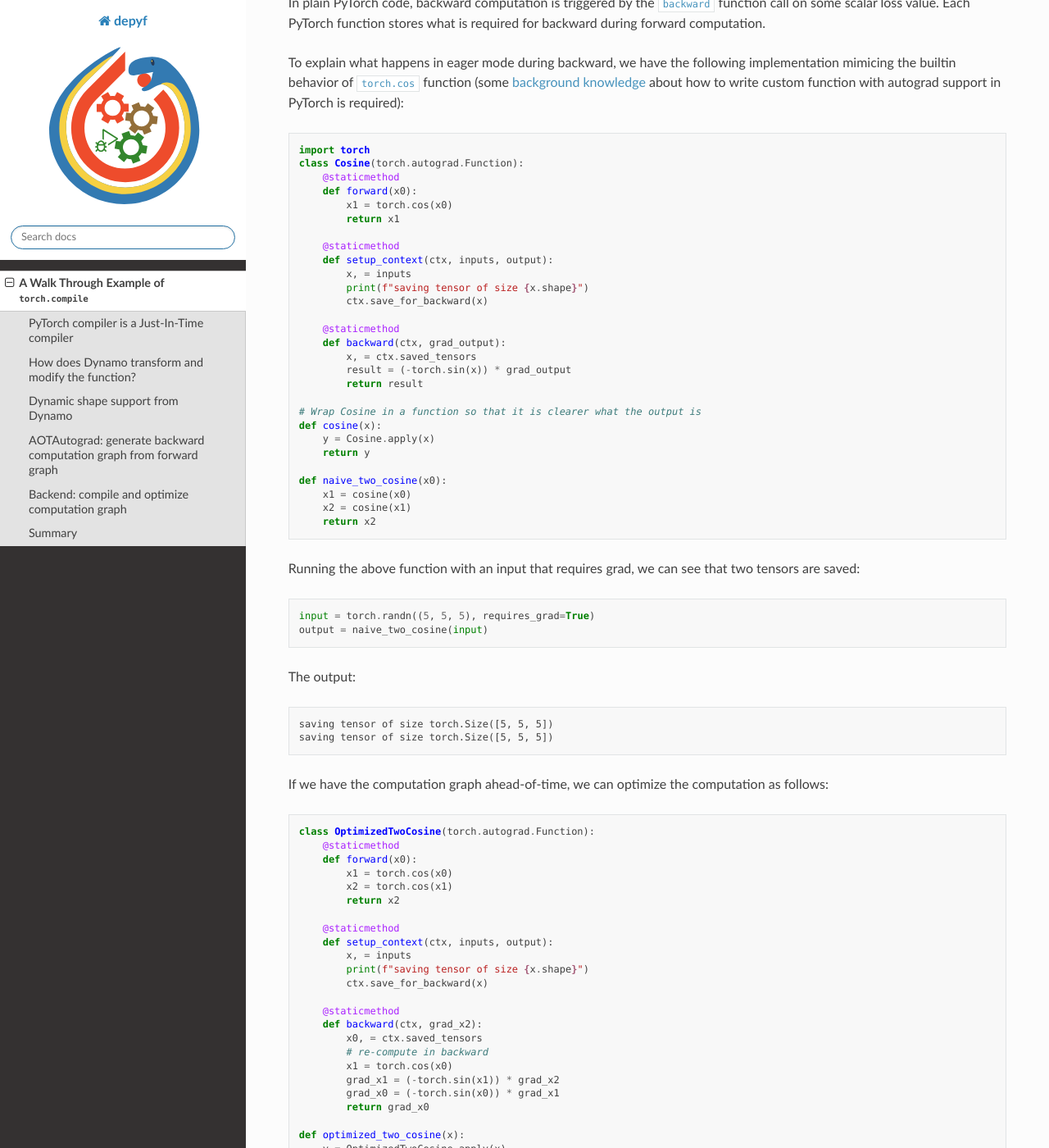
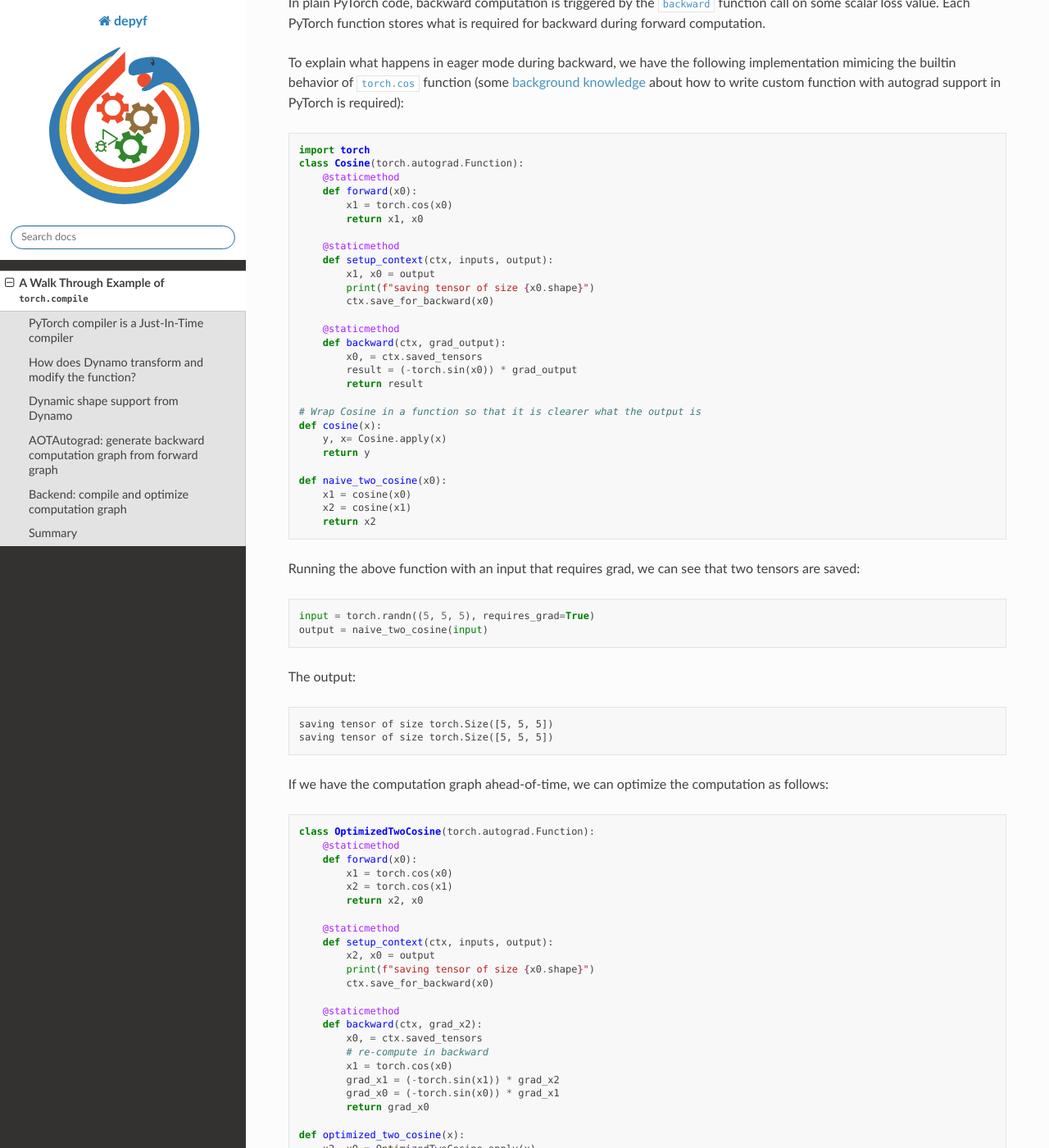
Before and after one commit to thuml/depyf, a Sphinx documentation site: the page built from docs/walk_through.rst, in a window 1280 px wide and 1400 px high, scrolled down 5154 px. Shown: the whole window at 82% size. Built offline with Sphinx 7.4.7 and the Read the Docs theme 2.0.0, drawn with Linux system fonts in a browser that asks for light colours.

Commit message:
unify function

```diff
--- a/docs/walk_through.rst
+++ b/docs/walk_through.rst
@@ -203,23 +203,23 @@ To explain what happens in eager mode during backward, we have the following imp
         @staticmethod
         def forward(x0):
             x1 = torch.cos(x0)
-            return x1
+            return x1, x0
 
         @staticmethod
         def setup_context(ctx, inputs, output):
-            x, = inputs
-            print(f"saving tensor of size {x.shape}")
-            ctx.save_for_backward(x)
+            x1, x0 = output
+            print(f"saving tensor of size {x0.shape}")
+            ctx.save_for_backward(x0)
 
         @staticmethod
         def backward(ctx, grad_output):
-            x, = ctx.saved_tensors
-            result = (-torch.sin(x)) * grad_output
+            x0, = ctx.saved_tensors
+            result = (-torch.sin(x0)) * grad_output
             return result
 
     # Wrap Cosine in a function so that it is clearer what the output is
     def cosine(x):
-        y = Cosine.apply(x)
+        y, x= Cosine.apply(x)
         return y
 
     def naive_two_cosine(x0):
@@ -250,13 +250,13 @@ If we have the computation graph ahead-of-time, we can optimize the computation
         def forward(x0):
             x1 = torch.cos(x0)
             x2 = torch.cos(x1)
-            return x2
+            return x2, x0
 
         @staticmethod
         def setup_context(ctx, inputs, output):
-            x, = inputs
-            print(f"saving tensor of size {x.shape}")
-            ctx.save_for_backward(x)
+            x2, x0 = output
+            print(f"saving tensor of size {x0.shape}")
+            ctx.save_for_backward(x0)
 
         @staticmethod
         def backward(ctx, grad_x2):
@@ -268,8 +268,8 @@ If we have the computation graph ahead-of-time, we can optimize the computation
             return grad_x0
 
     def optimized_two_cosine(x):
-        y = OptimizedTwoCosine.apply(x)
-        return y
+        x2, x0 = OptimizedTwoCosine.apply(x)
+        return x2
 
 Running the above function with an input that requires grad, we can see that only one tensor is saved:
 
```
